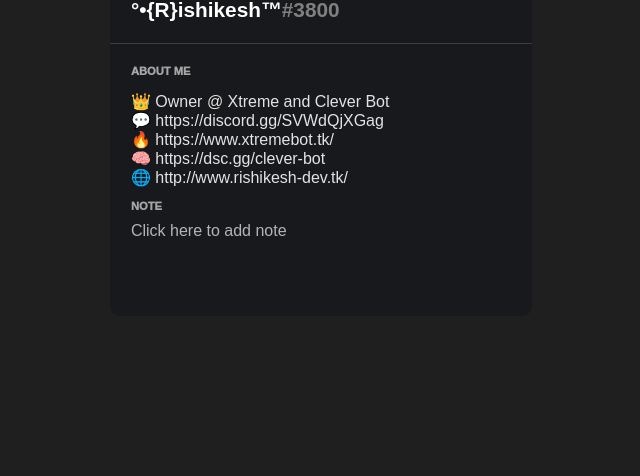
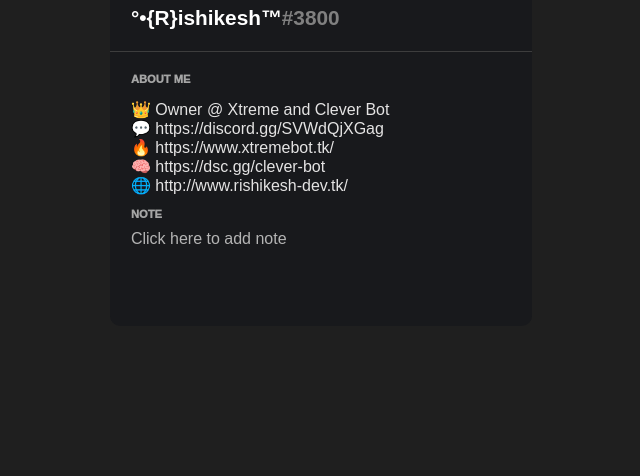
Before and after one commit to Rishikesh0-7/discord-profile-clone, a plain HTML site: page index.html in a window 1280 px wide. Shown: the part 324-800 px from the top of the page, without its empty margins (319-959 px from the left). Drawn offline with Linux system fonts and the light colour scheme.

Commit message:
Update style.css

```diff
--- a/style.css
+++ b/style.css
@@ -20,13 +20,13 @@
 
 .container{
     background-color: var(--main-bg-color);
-    height: 60vh;
+    height: 500px;
     width: 33%;
     border-radius: 10px;
 }
 
 .name-img{
-    height: 15vh;
+    height: 120px;
     border-top-right-radius: 10px;
     border-top-left-radius: 10px;
     background-color: #b51841;
@@ -70,7 +70,7 @@
 
 .name{
     font-size: 1.3rem;
-    margin-top: 10%;
+    margin-top: 60px;
     margin-left: 5%;
     color: white;
     font-family: sans-serif;
```
